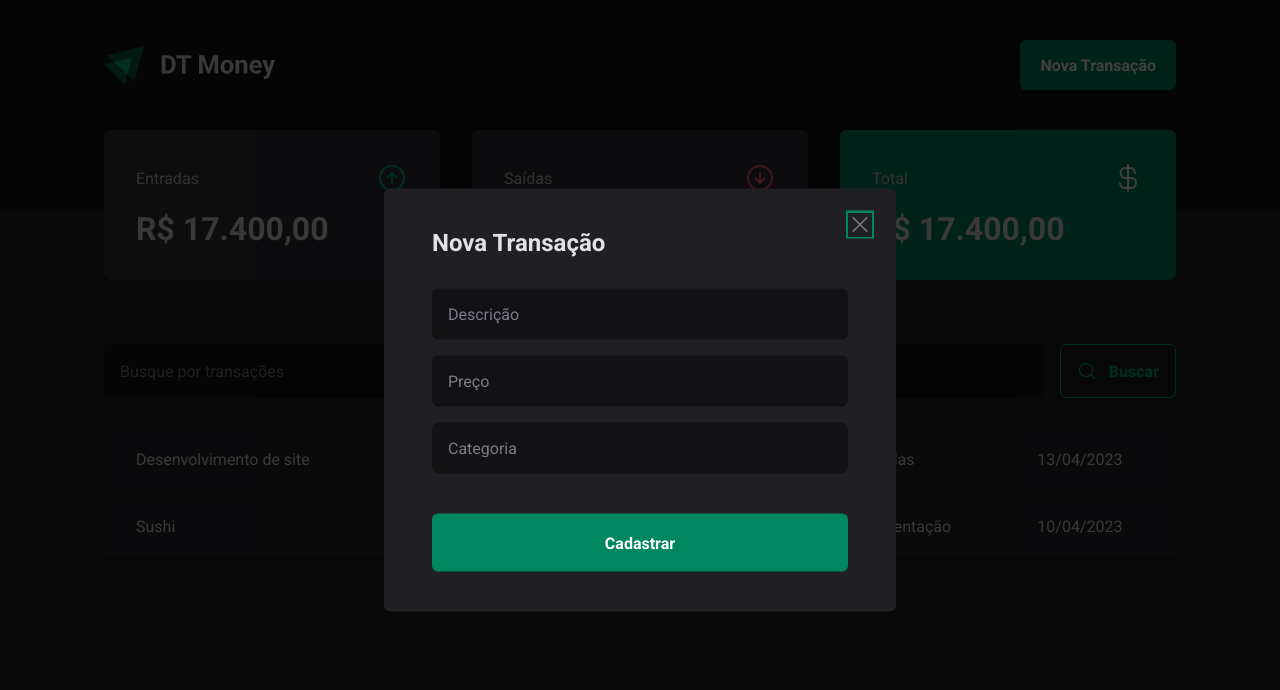
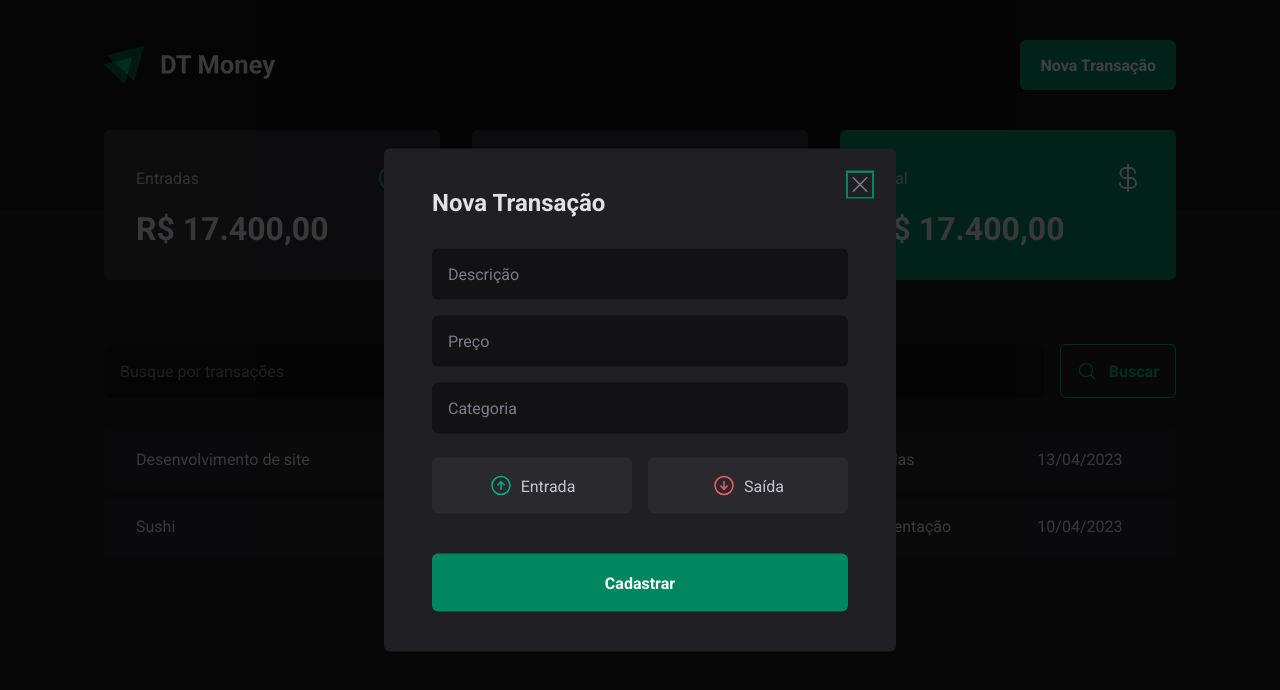
Before and after one commit to EdsonHenrique96/03-ignite-class_dt-money_app, a React (Vite) app: page / in a window 1280 px wide. Both pictures are taken after a click on the button "Nova Transação". Shown: the top 690 px of the page. Built offline with nearby package versions, Linux system fonts and the light colour scheme.

Commit message:
feat(transaction page): create transaction type button

```diff
--- a/src/components/NewTransactionModal/index.tsx
+++ b/src/components/NewTransactionModal/index.tsx
@@ -1,6 +1,12 @@
 import * as Dialog from '@radix-ui/react-alert-dialog';
-import { CancelButton, Content, Overlay } from './styles';
-import { X } from 'phosphor-react';
+import {
+  CancelButton,
+  Content,
+  Overlay,
+  TransactionType,
+  TransactionTypeButton,
+} from './styles';
+import { ArrowCircleDown, ArrowCircleUp, X } from 'phosphor-react';
 
 export function NewTransactionModal() {
   return (
@@ -19,6 +25,17 @@ export function NewTransactionModal() {
           <input type="number" placeholder="Preço" required />
           <input type="text" placeholder="Categoria" required />
 
+          <TransactionType>
+            <TransactionTypeButton variant="income">
+              <ArrowCircleUp size={24} />
+              Entrada
+            </TransactionTypeButton>
+            <TransactionTypeButton variant="outcome">
+              <ArrowCircleDown size={24} />
+              Saída
+            </TransactionTypeButton>
+          </TransactionType>
+
           <button type="submit">Cadastrar</button>
         </form>
       </Content>
--- a/src/components/NewTransactionModal/styles.ts
+++ b/src/components/NewTransactionModal/styles.ts
@@ -71,3 +71,32 @@ export const CancelButton = styled(Dialog.Cancel)`
   cursor: pointer;
   color: ${({ theme }) => theme['gray-500']};
 `;
+
+export const TransactionType = styled.div`
+  display: grid;
+  grid-template-columns: repeat(2, 1fr);
+  gap: 1rem;
+  margin-top: 0.5rem;
+`;
+
+interface TransactionTypeButtonProps {
+  variant: 'income' | 'outcome';
+}
+
+export const TransactionTypeButton = styled.button<TransactionTypeButtonProps>`
+  background: ${({ theme }) => theme['gray-700']};
+  padding: 1rem;
+  display: flex;
+  border: 0;
+  align-items: center;
+  justify-content: center;
+  gap: 0.5rem;
+  border-radius: 6px;
+  cursor: pointer;
+  color: ${({ theme }) => theme['gray-300']};
+
+  svg {
+    color: ${({ variant, theme }) =>
+      variant === 'income' ? theme['green-300'] : theme['red-300']};
+  }
+`;
```
